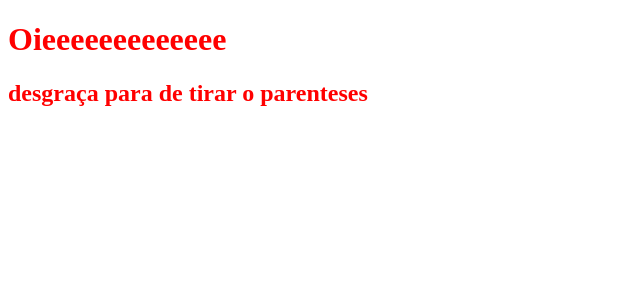
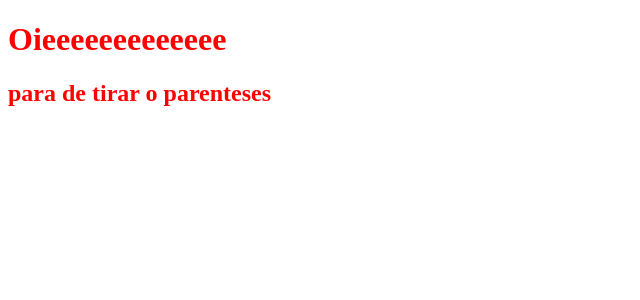
Before and after one commit to Elesiann/gnews, a Next.js app: page / in a window 1280 px wide. Shown: the top 300 px of the page, without its empty margins (0-640 px from the left). Built offline with nearby package versions, Linux system fonts and the light colour scheme.

Commit message:
creating structure

```diff
--- a/src/pages/index.tsx
+++ b/src/pages/index.tsx
@@ -5,7 +5,7 @@ export default function Home() {
   return (
     <div className={styles.title}>
       <h1>Oieeeeeeeeeeeee</h1>
-      <h2>desgraça para de tirar o parenteses</h2>
+      <h2>para de tirar o parenteses</h2>
     </div>
   );
 }
```
